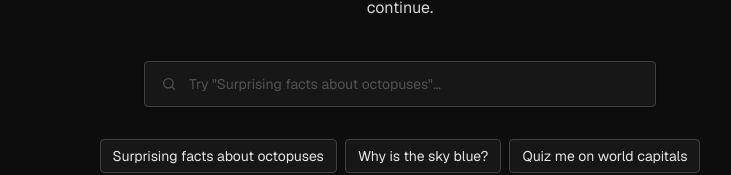
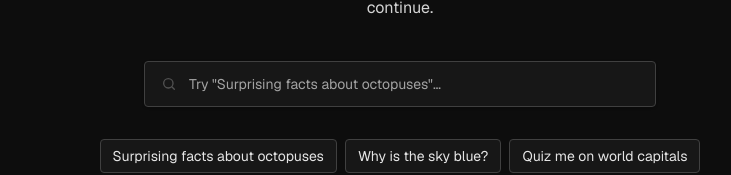
Before and after one commit to noemit/still-life, a Next.js app: page / in a window 1280 px wide. Shown: the part 282-457 px from the top of the page, without its empty margins (240-971 px from the left). Built offline with nearby package versions, Linux system fonts and the light colour scheme.

Commit message:
Bump stat labels and demo badge to readable contrast

```diff
--- a/components/Explore.tsx
+++ b/components/Explore.tsx
@@ -211,7 +211,7 @@ export function Explore() {
                     {current.title}
                   </h2>
                   {mockMode && (
-                    <span className="rounded border border-amber-500/30 bg-amber-500/10 px-2 py-1 text-[10px] font-medium uppercase tracking-wider text-amber-400">
+                    <span className="rounded border border-amber-400/40 bg-amber-500/10 px-2 py-1 text-sm text-amber-200">
                       demo
                     </span>
                   )}
@@ -291,7 +291,7 @@ const SearchInput = ({
         onChange={(e) => onChange(e.target.value)}
         placeholder={placeholder}
         autoFocus={autoFocus}
-        className="min-w-0 flex-1 bg-transparent text-sm text-[#e5e5e5] placeholder-[#525252] outline-none"
+        className="min-w-0 flex-1 bg-transparent text-sm text-[#e5e5e5] placeholder-[#a3a3a3] outline-none"
         disabled={loading}
       />
       {value && !loading && (
--- a/components/ViewRenderer.tsx
+++ b/components/ViewRenderer.tsx
@@ -133,7 +133,7 @@ function BlockView({
     case "stat":
       return (
         <div className="rounded border border-[#404040] bg-[#171717] p-4 shadow-sm">
-          <p className="text-sm font-medium text-[#93c5fd]">{block.label}</p>
+          <p className="text-sm font-medium text-[#fafafa]">{block.label}</p>
           <p className="mt-1 text-2xl font-semibold text-[#fafafa]">{block.value}</p>
           {block.delta && <p className="mt-1 text-sm text-[#d4d4d4]">{block.delta}</p>}
         </div>
```
